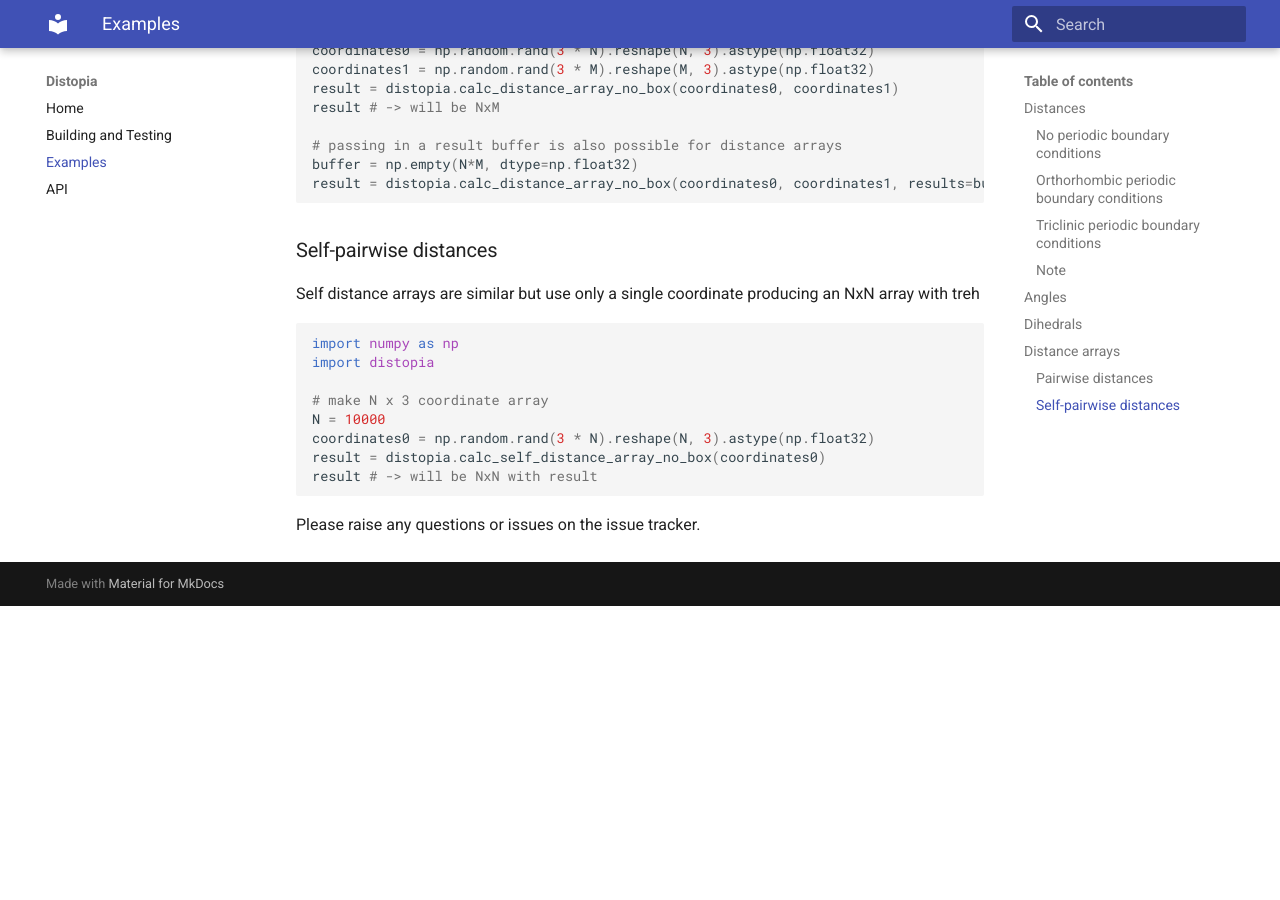
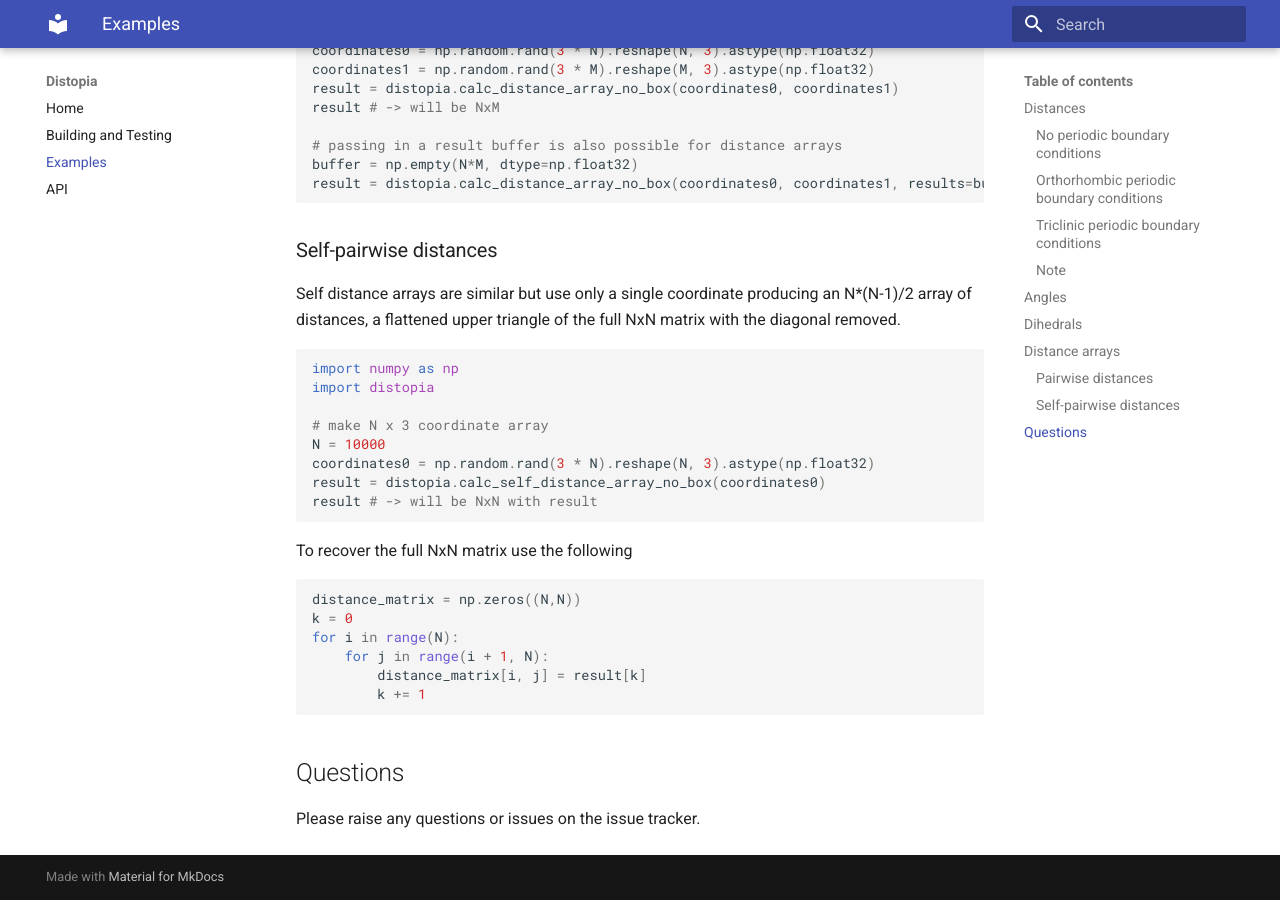
Before and after one commit to MDAnalysis/distopia, an MkDocs documentation site: the page built from docs/docs/examples.md, in a window 1280 px wide and 900 px high, scrolled down 2500 px. Built offline with MkDocs 1.6.1 and Material for MkDocs 9.7.7, drawn with Linux system fonts in a browser that asks for light colours; before the commit the page ends 3106 px from its top, so only the background shows below that.

Commit message:
fix matrix

````diff
--- a/docs/docs/examples.md
+++ b/docs/docs/examples.md
@@ -119,7 +119,7 @@ result = distopia.calc_distance_array_no_box(coordinates0, coordinates1, results
 
 ### Self-pairwise distances
 
-Self distance arrays are similar but use only a single coordinate producing an NxN array with treh
+Self distance arrays are similar but use only a single coordinate producing an N*(N-1)/2 array of distances, a flattened upper triangle of the full NxN matrix with the diagonal removed.
 
 ```python
 import numpy as np
@@ -132,4 +132,19 @@ result = distopia.calc_self_distance_array_no_box(coordinates0)
 result # -> will be NxN with result
 ```
 
+To recover the full NxN matrix use the following
+
+```python
+distance_matrix = np.zeros((N,N))
+k = 0
+for i in range(N):
+    for j in range(i + 1, N):
+        distance_matrix[i, j] = result[k]
+        k += 1
+```
+
+
+
+## Questions
+
 Please raise any questions or issues on the issue tracker.
````
